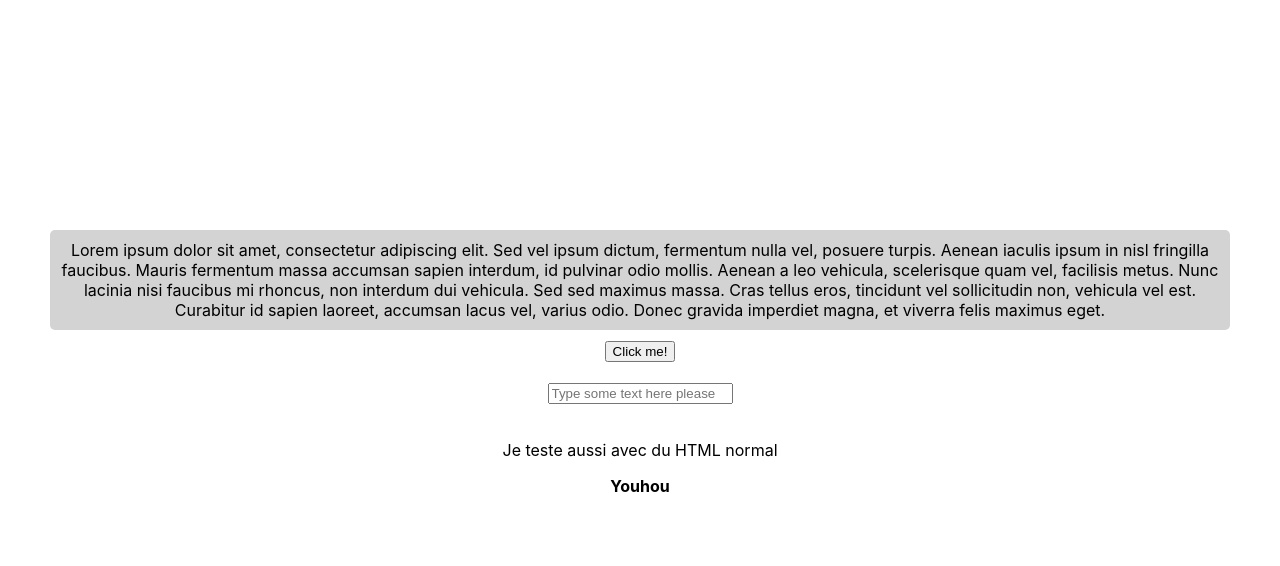
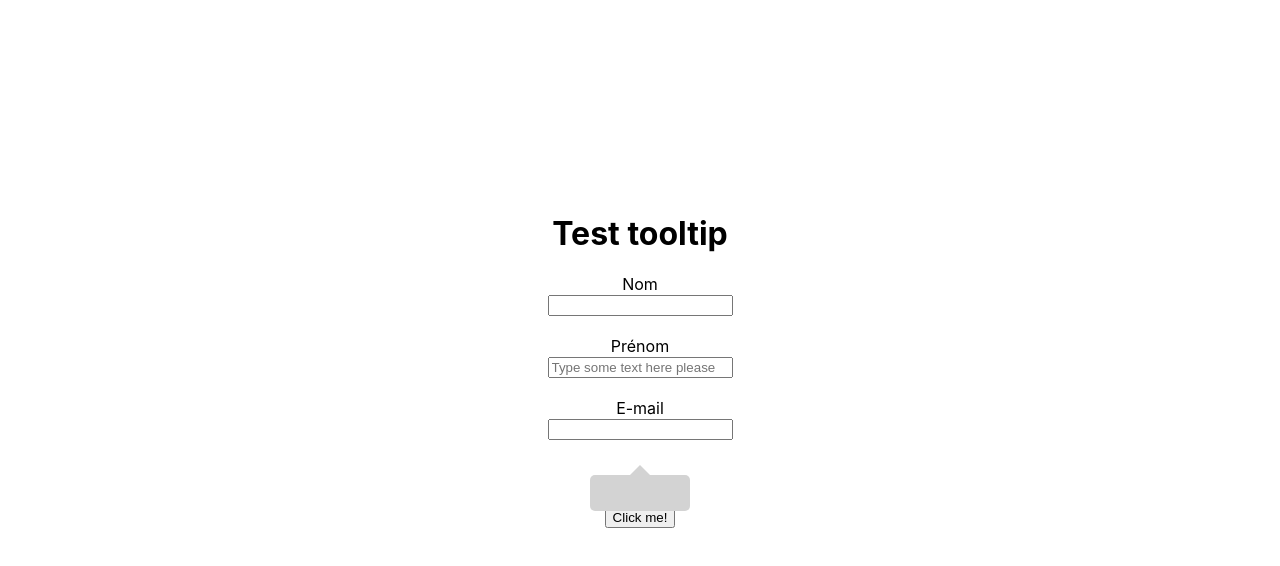
Before and after one commit to zelumine/tooltip-unkle, a React (Create React App) app: page / in a window 1280 px wide. Both pictures are taken after a click on the button "Click me!". Shown: the top 566 px of the page. Built offline with nearby package versions, Linux system fonts and the light colour scheme.

Commit message:
Had to revert a bit to fix CSS, add all arrow styles

```diff
--- a/src/App.css
+++ b/src/App.css
@@ -12,13 +12,31 @@
   background:#D3D3D3	;
   border-radius: 5px;
   padding: 10px;
-  margin: 5px 50px 10px;
+  margin: 5px auto;
   min-width: 80px;
-  max-width: max-content;
+  max-width: 80vw;
   min-height: 1em;
 }
 
-.arrow-bottom:after {
+.top {
+  top: -10px;
+}
+
+.bottom {
+  bottom: -10px
+}
+
+.right {
+  float: right;
+  right: -10px;
+}
+
+.left {
+  float: left;
+  left: -10px;
+}
+
+.arrow-down:after {
   position: absolute;
   bottom: -10px;
   left: 50%;
@@ -29,3 +47,37 @@
   border-right: 10px solid transparent;
   border-top: 10px solid #D3D3D3;
 }
+
+.arrow-up:before {
+  position: absolute;
+  top: -10px;
+  left: 50%;
+  margin-left: -10px;
+  content: "";
+  display: block;
+  border-left: 10px solid transparent;
+  border-right: 10px solid transparent;
+  border-bottom: 10px solid #D3D3D3;
+}
+
+.arrow-to-left:before {
+  position: absolute;
+  content: "";
+  display: block;
+  border-top: 10px solid transparent;
+  border-bottom: 10px solid transparent;
+  border-right: 10px solid #D3D3D3;
+  top: calc(50% - 10px);
+  left: -10px;
+}
+
+.arrow-to-right:before {
+  position: absolute;
+  content: "";
+  display: block;
+  border-top: 10px solid transparent;
+  border-bottom: 10px solid transparent;
+  border-left: 10px solid #D3D3D3;
+  top: calc(50% - 10px);
+  right: -10px;
+}
--- a/src/App.js
+++ b/src/App.js
@@ -6,22 +6,29 @@ import Tooltip from './Components/Tooltip';
 function App() {
   return (
     <div className="App">
+      <h1>Test tooltip</h1>
       <Tooltip
         text="Lorem ipsum dolor sit amet, consectetur adipiscing elit. Sed vel ipsum dictum, fermentum nulla vel, posuere turpis. Aenean iaculis ipsum in nisl fringilla faucibus.
         Mauris fermentum massa accumsan sapien interdum, id pulvinar odio mollis. Aenean a leo vehicula, scelerisque quam vel, facilisis metus.
         Nunc lacinia nisi faucibus mi rhoncus, non interdum dui vehicula. Sed sed maximus massa. Cras tellus eros, tincidunt vel sollicitudin non, vehicula vel est.
         Curabitur id sapien laoreet, accumsan lacus vel, varius odio. Donec gravida imperdiet magna, et viverra felis maximus eget."
       >
-        <Button className="red"/>
+        <label>Nom</label> <br />
+        <input type="text" />
       </Tooltip>
       <br />
-      <Tooltip text="khljkgmljgljkg">
+      <Tooltip text="khljkgmljgljkg" position="top">
+        <label>Prénom</label>
         <Input />
       </Tooltip>
       <br />
-      <Tooltip text=" ">
-        <p>Je teste aussi avec du HTML normal</p>
-        <b>Youhou</b>
+      <Tooltip text="Hello from the tooltip side" position="left">
+        <label>E-mail</label> <br />
+        <input type="email" />
+      </Tooltip>
+      <br />
+      <Tooltip text=" " position="bottom">
+        <Button />
       </Tooltip>
     </div>
   );
--- a/src/Components/Tooltip.jsx
+++ b/src/Components/Tooltip.jsx
@@ -6,43 +6,37 @@ const Tooltip = (props) => {
   const [isHovered, setIsHovered] = useState(false);
   const [isFocused, setIsFocused] = useState(false);
   const [showTooltip, setShowTooltip] = useState(false);
-  let tooltipPosition, arrowPosition, parentPosition, positionStyle;
+  let tooltipPosition, arrowPosition;
 
   const { children, text, position } = props;
+  console.log(props);
 
   useEffect(() => {
-    parentPosition = document.getElementById("tooltip").getBoundingClientRect();
-    console.log("parent's position:", parentPosition);
     if (isHovered || isFocused) setShowTooltip(true);
     else setShowTooltip(false);
   }, [isHovered, isFocused]);
 
-  useEffect(() => {
     switch (position) {
       case 'top':
         tooltipPosition = "top";
-        arrowPosition = "bottom";
+        arrowPosition = "down";
         break;
       case 'right':
         tooltipPosition = "right";
-        arrowPosition = "left";
+        arrowPosition = "to-left";
         break;
       case 'bottom':
         tooltipPosition = "bottom";
-        arrowPosition = "top";
-        positionStyle = `
-          bottom: ${parentPosition.bottom + 10} px
-        `
+        arrowPosition = "up";
         break;
       case 'left':
         tooltipPosition = "left";
-        arrowPosition = "right";
+        arrowPosition = "to-right";
         break;
       default:
-        tooltipPosition = "top";
-        arrowPosition = "bottom";
+        tooltipPosition = "right";
+        arrowPosition = "to-left";
     }
-  }, []);
 
   return (
     <div id="tooltip">                              {/* problème à régler : si on utilise plusieurs fois le tooltip on aura plusieurs fois le même ID */}
@@ -53,7 +47,7 @@ const Tooltip = (props) => {
         onBlur={() => setIsFocused(false)}          // remplace le "on focus out"
       >
         {showTooltip &&
-          <div id="tooltip-container" style={positionStyle} className={`${tooltipPosition} arrow-${arrowPosition}`}>{text}</div>
+          <div id="tooltip-container" className={`${tooltipPosition} arrow-${arrowPosition}`}>{text}</div>
         }
         {children}
       </div>
```
